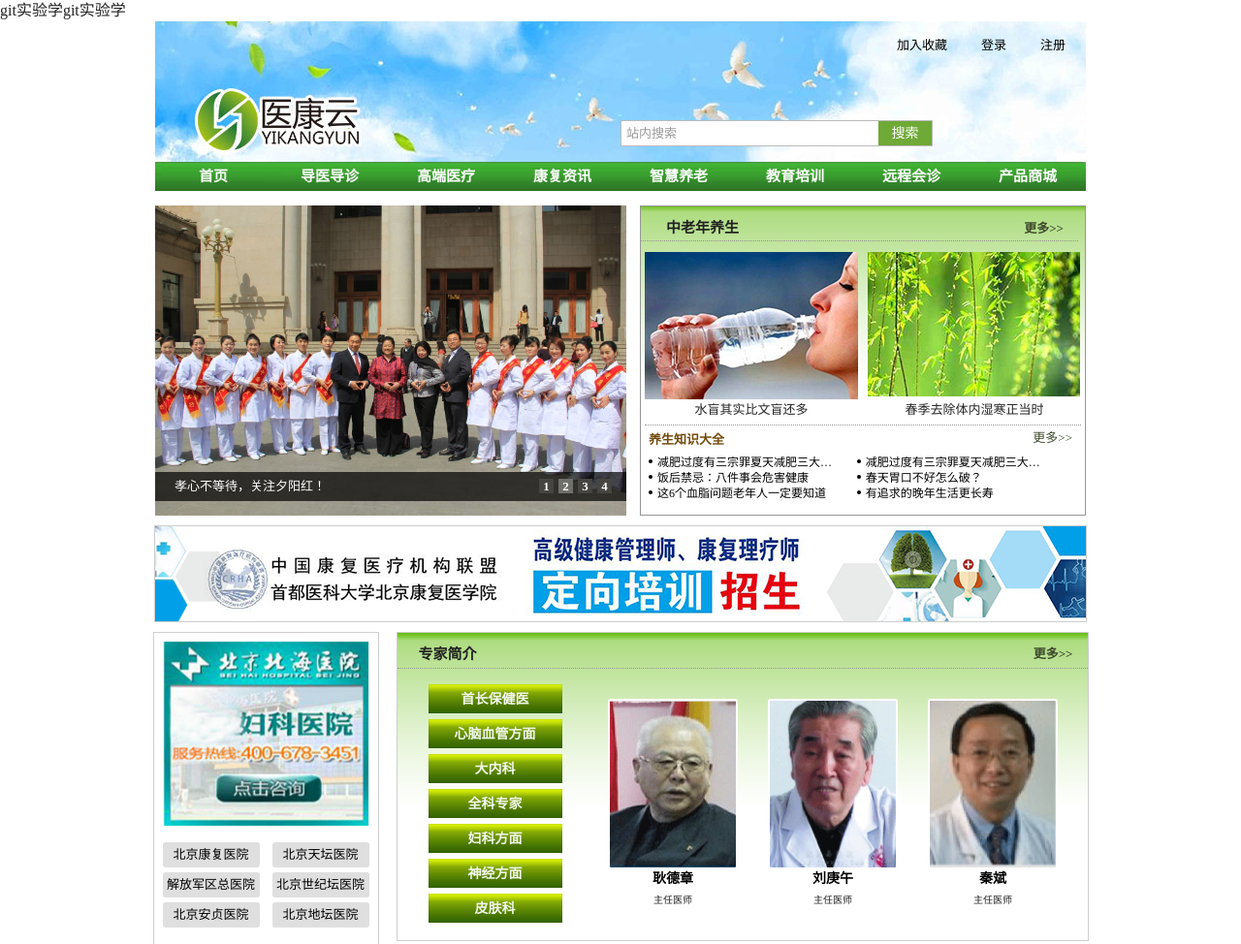
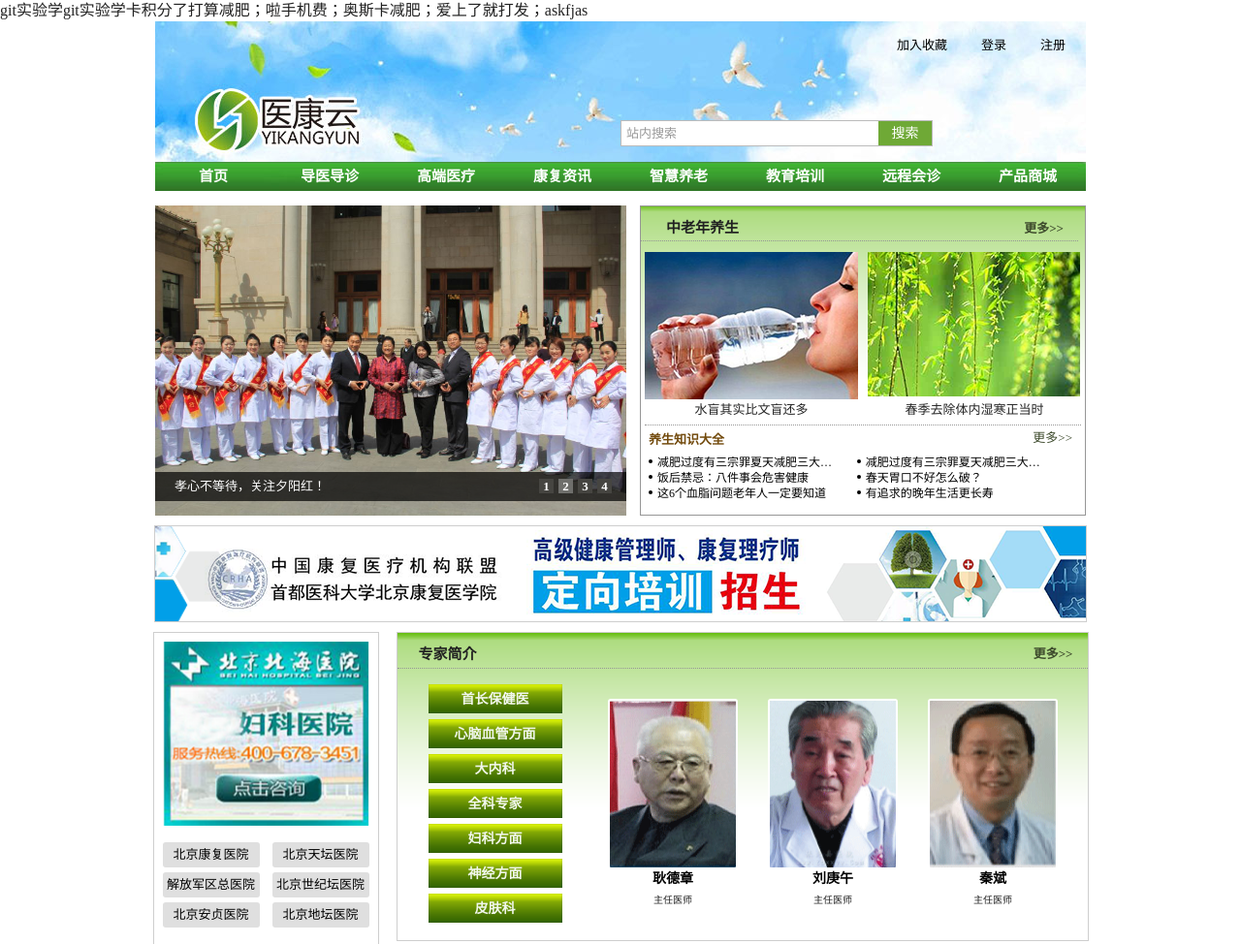
Before and after one commit to lizhixiu920923/yi, a plain HTML site: page new/index.html in a window 1280 px wide. Shown: the top 974 px of the page at 97% size. Drawn offline with Linux system fonts and the light colour scheme.

Commit message:
xiugaihoude

```diff
--- a/new/index.html
+++ b/new/index.html
@@ -21,7 +21,7 @@
 
         <!-- Add your site or application content here -->
         <!-- 公用顶部 -->
-        git实验学git实验学
+        git实验学git实验学卡积分了打算减肥；啦手机费；奥斯卡减肥；爱上了就打发；askfjas
         <div class="top">
             <ul class="login">
                 <li><a href="">加入收藏</a></li>
```
